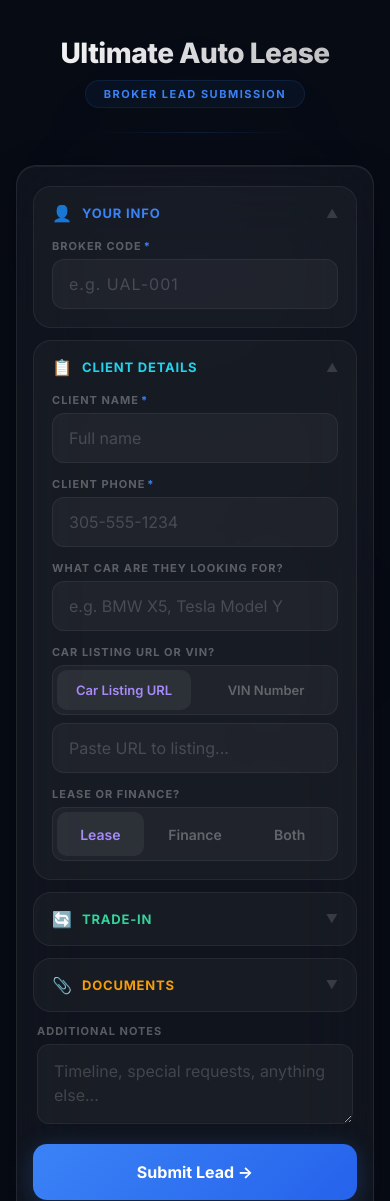
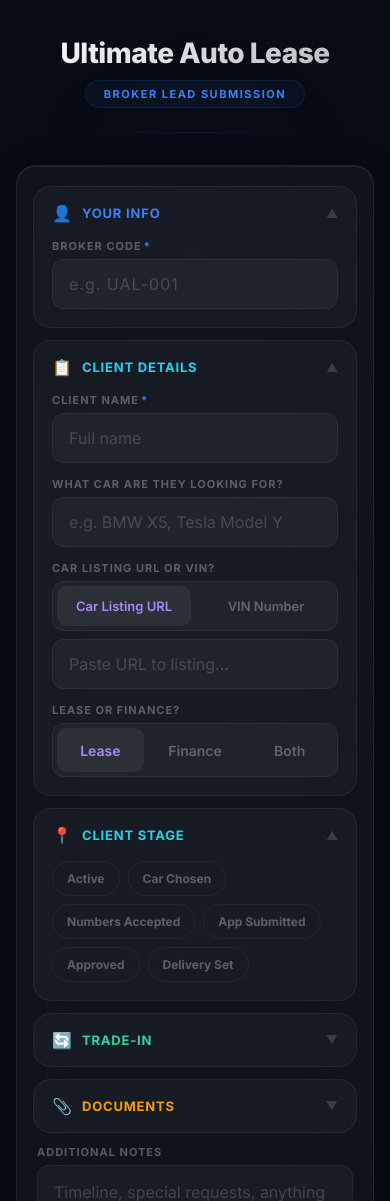
Before and after one commit to pedrosebascoclips-arch/ual-forms, a React (Vite) app in the folder broker-form/: page / in a window 390 px wide. Shown: the top 1201 px of the page. Built offline with nearby package versions, Linux system fonts and the light colour scheme; no server answers; the database is empty.

Commit message:
BrokerForm: remove phone field, add client stage selector

```diff
--- a/broker-form/src/BrokerForm.jsx
+++ b/broker-form/src/BrokerForm.jsx
@@ -1,11 +1,20 @@
 import { useState, useEffect } from "react";
 import { motion, AnimatePresence } from "framer-motion";
 import { SB_URL, SB_KEY, headers } from "./supabase";
-import { autoCapName, autoFmtPhone } from "./autoformat";
+import { autoCapName } from "./autoformat";
 import FileUpload from "./FileUpload";
 
 import DocUpload from "./DocUpload";
 import { C } from "./theme";
+
+const BROKER_STAGES = [
+  ["Active",           "#6B7280"],
+  ["Car Chosen",       "#A78BFA"],
+  ["Numbers Accepted", "#F59E0B"],
+  ["App Submitted",    "#3B82F6"],
+  ["Approved",         "#34D399"],
+  ["Delivery Set",     "#22D3EE"],
+];
 
 function Section({ title, icon, defaultOpen = false, accent, children }) {
   const [open, setOpen] = useState(defaultOpen);
@@ -47,9 +56,9 @@ const Label = ({ children, required }) => (
 
 export default function BrokerForm() {
   const [form, setForm] = useState({
-    broker_name: "", client_name: "", phone: "", car_want: "",
+    broker_name: "", client_name: "", car_want: "",
     car_input_type: "link", car_link: "", car_vin: "",
-    deal_type: "Lease",
+    deal_type: "Lease", client_stage: "",
     trade_in: false, trade_details: "", trade_vin: "", notes: "",
   });
   const [brokerId, setBrokerId] = useState(null);
@@ -106,7 +115,6 @@ export default function BrokerForm() {
     if (!brokerCode.trim()) { setError("Broker code is required"); return; }
     if (brokerStatus !== "found") { setError("Please enter a valid broker code — contact UAL if you don't have one"); return; }
     if (!form.client_name.trim()) { setError("Client name is required"); return; }
-    if (!form.phone.trim()) { setError("Client phone is required"); return; }
     setSubmitting(true); setError("");
     try {
       const tradeNotes = form.trade_in
@@ -132,7 +140,6 @@ export default function BrokerForm() {
         method: "POST", headers: headers(),
         body: JSON.stringify({
           name: form.client_name.trim(),
-          phone: form.phone.trim(),
           car_want: form.car_want.trim(),
           car_link: form.car_input_type === "link" ? form.car_link.trim() || null : null,
           car_vin: form.car_input_type === "vin" ? form.car_vin.trim() || null : null,
@@ -144,6 +151,7 @@ export default function BrokerForm() {
           assigned_to: "O",
           broker_name: form.broker_name.trim(),
           broker_id: brokerId || undefined,
+          client_stage: form.client_stage || undefined,
           pinned: false,
           trade_in: form.trade_in,
           car_options: [],
@@ -164,7 +172,6 @@ export default function BrokerForm() {
     <input value={val} onChange={e => {
       let v = e.target.value;
       if (key === "broker_name" || key === "client_name") v = autoCapName(v);
-      if (key === "phone") v = autoFmtPhone(v);
       if (key === "trade_vin") v = v.toUpperCase().replace(/[^A-HJ-NPR-Z0-9]/g, "").slice(0, 17);
       set(key, v);
     }}
@@ -234,7 +241,7 @@ export default function BrokerForm() {
           tradePhotos.forEach(f => { if (f.preview) URL.revokeObjectURL(f.preview); });
           [insuranceDoc, registrationDoc, licenseDoc].forEach(f => { if (f?.preview) URL.revokeObjectURL(f.preview); });
           setDone(false); setTradePhotos([]); setInsuranceDoc(null); setRegistrationDoc(null); setLicenseDoc(null);
-          setForm(p => ({ ...p, client_name: "", phone: "", car_want: "", car_input_type: "link", car_link: "", car_vin: "", deal_type: "Lease", trade_in: false, trade_details: "", trade_vin: "", notes: "" }));
+          setForm(p => ({ ...p, client_name: "", car_want: "", car_input_type: "link", car_link: "", car_vin: "", deal_type: "Lease", client_stage: "", trade_in: false, trade_details: "", trade_vin: "", notes: "" }));
         }} style={{
           width: "100%", background: "rgba(59,130,246,0.08)", border: "1px solid rgba(59,130,246,0.2)",
           borderRadius: "12px", padding: "14px 28px", color: C.blue,
@@ -339,10 +346,6 @@ export default function BrokerForm() {
               {inp(form.client_name, "client_name", "Full name")}
             </div>
             <div style={fieldGap}>
-              <Label required>Client Phone</Label>
-              {inp(form.phone, "phone", "305-555-1234", { type: "tel" })}
-            </div>
-            <div style={fieldGap}>
               <Label>What Car Are They Looking For?</Label>
               {inp(form.car_want, "car_want", "e.g. BMW X5, Tesla Model Y")}
             </div>
@@ -372,6 +375,32 @@ export default function BrokerForm() {
             <div>
               <Label>Lease or Finance?</Label>
               {toggle(["Lease", "Finance", "Both"], "deal_type", [C.purple, C.yellow, C.blue])}
+            </div>
+          </Section>
+
+          {/* ═══ CLIENT STAGE ═══ */}
+          <Section title="Client Stage" icon="📍" defaultOpen={true} accent={C.cyan}>
+            <div style={{ display: "flex", flexWrap: "wrap", gap: "8px" }}>
+              {BROKER_STAGES.map(([stage, clr]) => {
+                const on = form.client_stage === stage;
+                return (
+                  <motion.button
+                    key={stage}
+                    whileTap={{ scale: 0.95 }}
+                    onClick={() => setForm(p => ({ ...p, client_stage: on ? "" : stage }))}
+                    style={{
+                      padding: "9px 14px", borderRadius: "999px", fontSize: "12px", fontWeight: "700",
+                      cursor: "pointer", fontFamily: "inherit",
+                      border: on ? `1px solid ${clr}40` : `1px solid ${C.borderSubtle}`,
+                      background: on ? `${clr}15` : "transparent",
+                      color: on ? clr : C.text3,
+                      transition: "all 0.2s ease",
+                    }}
+                  >
+                    {stage}
+                  </motion.button>
+                );
+              })}
             </div>
           </Section>
 
```
